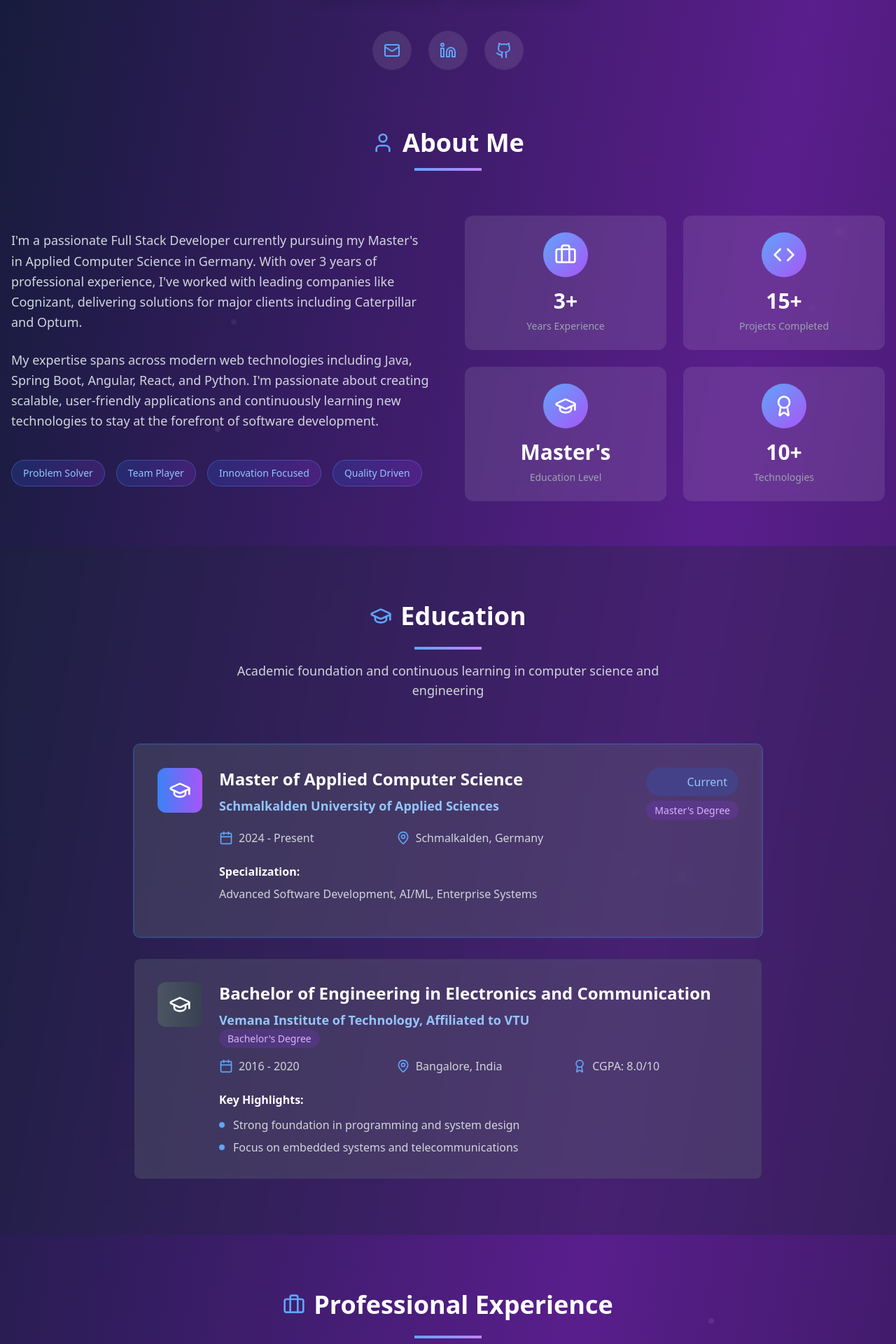
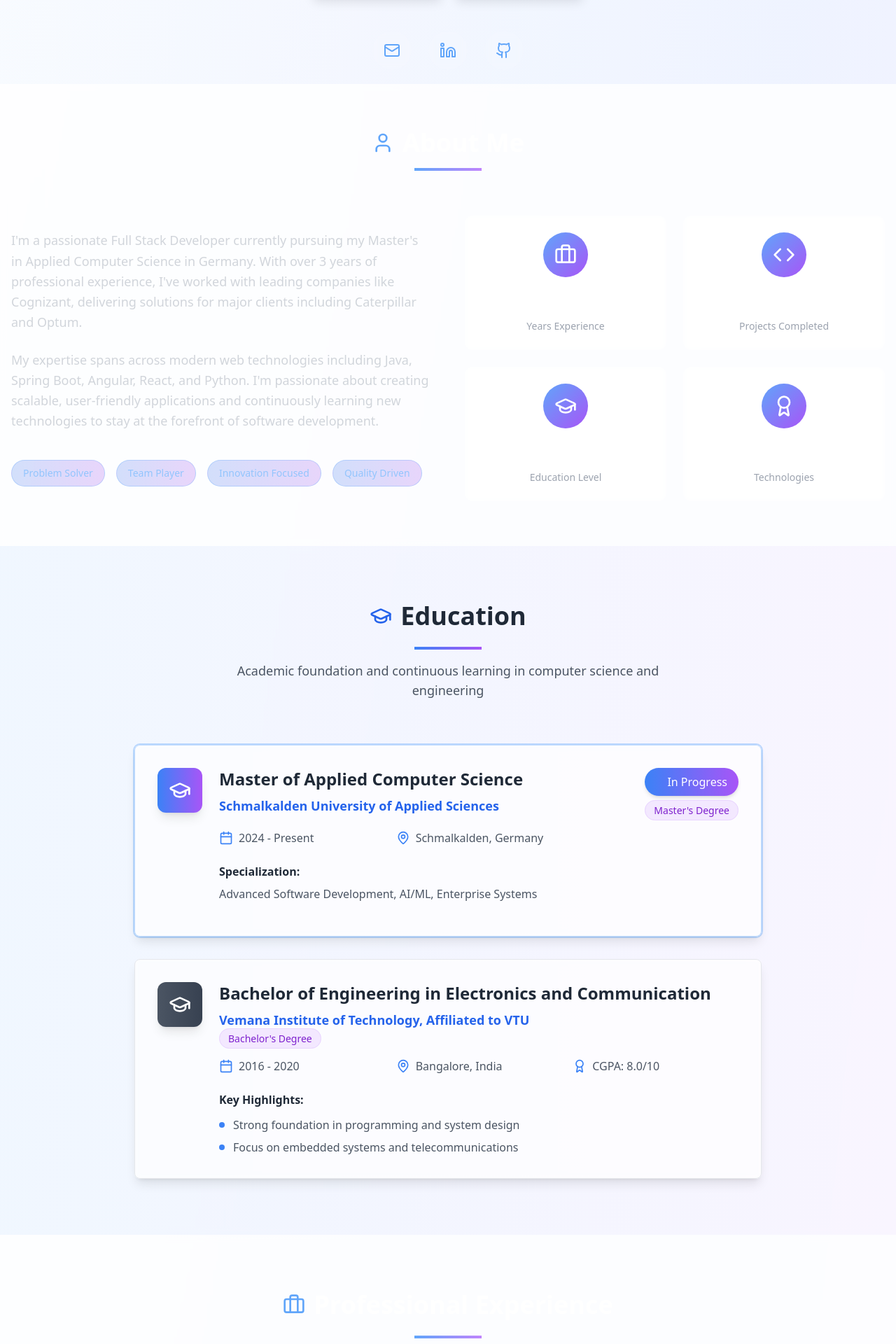
Before and after one commit to g-vidhulakripali/Portfolio, a React (Vite) app: page / in a window 1280 px wide. Shown: the part 680-2600 px from the top of the page at 70% size. Built offline with nearby package versions, Linux system fonts and the light colour scheme.

Commit message:
Refactor: Improve portfolio design
Implement white background with gradient sections and add motion effects.

```diff
--- a/src/components/EducationSection.tsx
+++ b/src/components/EducationSection.tsx
@@ -9,9 +9,9 @@ export const EducationSection = () => {
       institution: "Schmalkalden University of Applied Sciences",
       period: "2024 - Present",
       location: "Schmalkalden, Germany",
-      status: "Current",
       focus: "Advanced Software Development, AI/ML, Enterprise Systems",
-      type: "Master's Degree"
+      type: "Master's Degree",
+      isOngoing: true
     },
     {
       degree: "Bachelor of Engineering in Electronics and Communication",
@@ -20,7 +20,8 @@ export const EducationSection = () => {
       location: "Bangalore, India",
       cgpa: "8.0/10",
       achievements: ["Strong foundation in programming and system design", "Focus on embedded systems and telecommunications"],
-      type: "Bachelor's Degree"
+      type: "Bachelor's Degree",
+      isOngoing: false
     }
   ];
 
@@ -28,11 +29,11 @@ export const EducationSection = () => {
     <section className="container mx-auto px-4 py-20">
       <div className="text-center mb-16">
         <div className="flex items-center justify-center mb-6">
-          <GraduationCap className="w-8 h-8 text-blue-400 mr-3" />
-          <h2 className="text-4xl font-bold text-white">Education</h2>
+          <GraduationCap className="w-8 h-8 text-blue-600 mr-3" />
+          <h2 className="text-4xl font-bold text-gray-800">Education</h2>
         </div>
-        <div className="w-24 h-1 bg-gradient-to-r from-blue-400 to-purple-400 mx-auto mb-4"></div>
-        <p className="text-gray-300 max-w-2xl mx-auto text-lg">
+        <div className="w-24 h-1 bg-gradient-to-r from-blue-500 to-purple-500 mx-auto mb-4"></div>
+        <p className="text-gray-600 max-w-2xl mx-auto text-lg">
           Academic foundation and continuous learning in computer science and engineering
         </p>
       </div>
@@ -41,50 +42,50 @@ export const EducationSection = () => {
         {education.map((edu, index) => (
           <Card
             key={index}
-            className={`bg-white/10 backdrop-blur-sm border-gray-700/50 hover:bg-white/15 transition-all duration-300 ${
-              edu.status === 'Current' ? 'ring-2 ring-blue-400/30' : ''
+            className={`bg-white/70 backdrop-blur-sm border-gray-200/50 hover:bg-white/90 transition-all duration-300 shadow-lg hover:shadow-xl ${
+              edu.isOngoing ? 'ring-2 ring-blue-400/40 border-blue-200' : 'border-gray-200'
             }`}
           >
             <CardContent className="p-8">
               <div className="flex items-start">
                 <div className={`${
-                  edu.status === 'Current'
+                  edu.isOngoing
                     ? 'bg-gradient-to-r from-blue-500 to-purple-500'
                     : 'bg-gradient-to-r from-gray-600 to-gray-700'
-                } w-16 h-16 rounded-xl flex items-center justify-center mr-6 flex-shrink-0`}>
+                } w-16 h-16 rounded-xl flex items-center justify-center mr-6 flex-shrink-0 shadow-lg`}>
                   <GraduationCap className="w-8 h-8 text-white" />
                 </div>
 
                 <div className="flex-1">
                   <div className="flex flex-wrap items-start justify-between mb-4">
                     <div>
-                      <h3 className="text-2xl font-bold text-white mb-2">{edu.degree}</h3>
-                      <p className="text-blue-300 font-semibold text-lg">{edu.institution}</p>
+                      <h3 className="text-2xl font-bold text-gray-800 mb-2">{edu.degree}</h3>
+                      <p className="text-blue-600 font-semibold text-lg">{edu.institution}</p>
                     </div>
                     <div className="text-right">
-                      {edu.status && (
-                        <span className="bg-blue-600/20 px-4 py-2 rounded-full text-blue-300 font-medium mb-2 block">
-                          {edu.status}
-                        </span>
+                      {edu.isOngoing && (
+                        <div className="bg-gradient-to-r from-blue-500 to-purple-500 px-4 py-2 rounded-full text-white font-medium mb-2 shadow-md">
+                          In Progress
+                        </div>
                       )}
-                      <span className="bg-purple-600/20 px-3 py-1 rounded-full text-purple-300 text-sm">
+                      <span className="bg-purple-100 border border-purple-200 px-3 py-1 rounded-full text-purple-700 text-sm font-medium">
                         {edu.type}
                       </span>
                     </div>
                   </div>
 
                   <div className="grid md:grid-cols-3 gap-4 mb-6">
-                    <div className="flex items-center text-gray-300">
-                      <Calendar className="w-5 h-5 mr-2 text-blue-400" />
+                    <div className="flex items-center text-gray-600">
+                      <Calendar className="w-5 h-5 mr-2 text-blue-500" />
                       <span className="font-medium">{edu.period}</span>
                     </div>
-                    <div className="flex items-center text-gray-300">
-                      <MapPin className="w-5 h-5 mr-2 text-blue-400" />
+                    <div className="flex items-center text-gray-600">
+                      <MapPin className="w-5 h-5 mr-2 text-blue-500" />
                       <span className="font-medium">{edu.location}</span>
                     </div>
                     {edu.cgpa && (
-                      <div className="flex items-center text-gray-300">
-                        <Award className="w-5 h-5 mr-2 text-blue-400" />
+                      <div className="flex items-center text-gray-600">
+                        <Award className="w-5 h-5 mr-2 text-blue-500" />
                         <span className="font-medium">CGPA: {edu.cgpa}</span>
                       </div>
                     )}
@@ -92,18 +93,18 @@ export const EducationSection = () => {
 
                   {edu.focus && (
                     <div className="mb-4">
-                      <h4 className="text-white font-semibold mb-2">Specialization:</h4>
-                      <p className="text-gray-300">{edu.focus}</p>
+                      <h4 className="text-gray-800 font-semibold mb-2">Specialization:</h4>
+                      <p className="text-gray-600">{edu.focus}</p>
                     </div>
                   )}
 
                   {edu.achievements && (
                     <div>
-                      <h4 className="text-white font-semibold mb-3">Key Highlights:</h4>
+                      <h4 className="text-gray-800 font-semibold mb-3">Key Highlights:</h4>
                       <ul className="space-y-2">
                         {edu.achievements.map((achievement, idx) => (
-                          <li key={idx} className="text-gray-300 flex items-start">
-                            <div className="w-2 h-2 bg-blue-400 rounded-full mt-2 mr-3 flex-shrink-0"></div>
+                          <li key={idx} className="text-gray-600 flex items-start">
+                            <div className="w-2 h-2 bg-blue-500 rounded-full mt-2 mr-3 flex-shrink-0"></div>
                             {achievement}
                           </li>
                         ))}
--- a/src/index.css
+++ b/src/index.css
@@ -103,49 +103,96 @@
   }
 }
 
-/* 3D Moving Background Animations */
+/* Enhanced 3D Moving Background Animations */
 @keyframes float {
   0%, 100% {
-    transform: translateY(0px) rotate(0deg);
+    transform: translateY(0px) rotate(0deg) scale(1);
   }
   25% {
-    transform: translateY(-20px) rotate(90deg);
+    transform: translateY(-30px) rotate(90deg) scale(1.1);
   }
   50% {
-    transform: translateY(0px) rotate(180deg);
+    transform: translateY(0px) rotate(180deg) scale(1);
   }
   75% {
-    transform: translateY(-10px) rotate(270deg);
+    transform: translateY(-15px) rotate(270deg) scale(0.9);
   }
 }
 
 @keyframes drift {
   0% {
-    transform: translateX(0px) translateY(0px);
+    transform: translateX(0px) translateY(0px) rotate(0deg);
   }
   25% {
-    transform: translateX(20px) translateY(-15px);
+    transform: translateX(30px) translateY(-20px) rotate(90deg);
   }
   50% {
-    transform: translateX(-15px) translateY(-20px);
+    transform: translateX(-20px) translateY(-30px) rotate(180deg);
   }
   75% {
-    transform: translateX(-20px) translateY(10px);
+    transform: translateX(-30px) translateY(15px) rotate(270deg);
   }
   100% {
-    transform: translateX(0px) translateY(0px);
+    transform: translateX(0px) translateY(0px) rotate(360deg);
+  }
+}
+
+/* Scroll-based animations */
+@keyframes fadeInUp {
+  from {
+    opacity: 0;
+    transform: translateY(30px);
+  }
+  to {
+    opacity: 1;
+    transform: translateY(0);
+  }
+}
+
+@keyframes slideInRight {
+  from {
+    opacity: 0;
+    transform: translateX(50px);
+  }
+  to {
+    opacity: 1;
+    transform: translateX(0);
+  }
+}
+
+@keyframes slideInLeft {
+  from {
+    opacity: 0;
+    transform: translateX(-50px);
+  }
+  to {
+    opacity: 1;
+    transform: translateX(0);
   }
 }
 
 .animate-float {
-  animation: float 6s ease-in-out infinite;
+  animation: float 8s ease-in-out infinite;
 }
 
 .animate-drift {
-  animation: drift 8s ease-in-out infinite;
+  animation: drift 10s ease-in-out infinite;
 }
 
-/* Professional German styling enhancements */
+/* Scroll animation classes */
+.scroll-fade-in {
+  animation: fadeInUp 0.8s ease-out;
+}
+
+.scroll-slide-right {
+  animation: slideInRight 0.8s ease-out;
+}
+
+.scroll-slide-left {
+  animation: slideInLeft 0.8s ease-out;
+}
+
+/* Professional styling enhancements */
 .section-divider {
   background: linear-gradient(90deg, transparent, rgba(59, 130, 246, 0.3), transparent);
   height: 1px;
@@ -154,11 +201,32 @@
 
 .professional-card {
   backdrop-filter: blur(12px);
-  border: 1px solid rgba(255, 255, 255, 0.1);
-  box-shadow: 0 8px 32px rgba(0, 0, 0, 0.3);
+  border: 1px solid rgba(255, 255, 255, 0.2);
+  box-shadow: 0 8px 32px rgba(0, 0, 0, 0.1);
+  transition: all 0.3s ease;
 }
 
 .professional-card:hover {
   transform: translateY(-2px);
-  box-shadow: 0 12px 40px rgba(0, 0, 0, 0.4);
+  box-shadow: 0 12px 40px rgba(0, 0, 0, 0.15);
 }
+
+/* Smooth section transitions */
+section {
+  scroll-margin-top: 80px;
+}
+
+/* Enhanced background motion */
+@keyframes backgroundShift {
+  0%, 100% {
+    background-position: 0% 50%;
+  }
+  50% {
+    background-position: 100% 50%;
+  }
+}
+
+.bg-animated {
+  background-size: 200% 200%;
+  animation: backgroundShift 20s ease infinite;
+}
--- a/src/pages/Index.tsx
+++ b/src/pages/Index.tsx
@@ -10,24 +10,24 @@ import { ContactSection } from "@/components/ContactSection";
 
 const Index = () => {
   return (
-    <div className="min-h-screen bg-gradient-to-br from-slate-900 via-purple-900 to-slate-900 relative overflow-hidden">
-      {/* 3D Moving Background */}
+    <div className="min-h-screen bg-gradient-to-br from-white via-blue-50 to-purple-50 relative overflow-hidden">
+      {/* Moving Background Elements */}
       <div className="absolute inset-0 overflow-hidden">
-        <div className="absolute inset-0 bg-gradient-to-r from-blue-600/5 to-purple-600/5"></div>
+        <div className="absolute inset-0 bg-gradient-to-r from-blue-100/30 to-purple-100/30 animate-pulse"></div>
 
-        {/* 3D Floating geometric shapes */}
-        <div className="absolute top-20 left-20 w-32 h-32 bg-gradient-to-br from-blue-500/20 to-cyan-500/20 rounded-full blur-xl animate-pulse transform rotate-45"></div>
-        <div className="absolute top-40 right-32 w-24 h-24 bg-gradient-to-br from-purple-500/20 to-pink-500/20 rounded-lg blur-xl animate-pulse delay-1000 transform rotate-12"></div>
-        <div className="absolute bottom-32 left-32 w-40 h-40 bg-gradient-to-br from-green-500/20 to-blue-500/20 rounded-full blur-xl animate-pulse delay-2000"></div>
-        <div className="absolute top-1/2 right-1/4 w-28 h-28 bg-gradient-to-br from-orange-500/20 to-red-500/20 rounded-lg blur-xl animate-pulse delay-3000 transform rotate-45"></div>
-        <div className="absolute bottom-1/4 right-1/3 w-36 h-36 bg-gradient-to-br from-indigo-500/20 to-purple-500/20 rounded-full blur-xl animate-pulse delay-4000"></div>
+        {/* Floating geometric shapes with motion */}
+        <div className="absolute top-20 left-20 w-32 h-32 bg-gradient-to-br from-blue-200/40 to-cyan-200/40 rounded-full blur-xl animate-float"></div>
+        <div className="absolute top-40 right-32 w-24 h-24 bg-gradient-to-br from-purple-200/40 to-pink-200/40 rounded-lg blur-xl animate-drift delay-1000"></div>
+        <div className="absolute bottom-32 left-32 w-40 h-40 bg-gradient-to-br from-green-200/40 to-blue-200/40 rounded-full blur-xl animate-float delay-2000"></div>
+        <div className="absolute top-1/2 right-1/4 w-28 h-28 bg-gradient-to-br from-orange-200/40 to-red-200/40 rounded-lg blur-xl animate-drift delay-3000"></div>
+        <div className="absolute bottom-1/4 right-1/3 w-36 h-36 bg-gradient-to-br from-indigo-200/40 to-purple-200/40 rounded-full blur-xl animate-float delay-4000"></div>
 
         {/* Moving particles */}
         <div className="absolute inset-0">
-          {[...Array(20)].map((_, i) => (
+          {[...Array(15)].map((_, i) => (
             <div
               key={i}
-              className={`absolute w-2 h-2 bg-white/10 rounded-full animate-pulse`}
+              className={`absolute w-1 h-1 bg-blue-300/30 rounded-full animate-pulse`}
               style={{
                 left: `${Math.random() * 100}%`,
                 top: `${Math.random() * 100}%`,
@@ -44,22 +44,34 @@ const Index = () => {
 
         <main className="space-y-0">
           <HeroSection />
-          <div id="about">
+
+          {/* About Section - White background */}
+          <div id="about" className="bg-white/80 backdrop-blur-sm scroll-fade-in">
             <AboutSection />
           </div>
-          <div id="education" className="bg-slate-800/30 backdrop-blur-sm">
+
+          {/* Education Section - Light gradient */}
+          <div id="education" className="bg-gradient-to-r from-blue-50/80 to-purple-50/80 backdrop-blur-sm scroll-slide-right">
             <EducationSection />
           </div>
-          <div id="experience">
+
+          {/* Experience Section - White background */}
+          <div id="experience" className="bg-white/80 backdrop-blur-sm scroll-fade-in">
             <ExperienceTimeline />
           </div>
-          <div id="skills" className="bg-slate-800/30 backdrop-blur-sm">
+
+          {/* Skills Section - Light gradient */}
+          <div id="skills" className="bg-gradient-to-r from-purple-50/80 to-pink-50/80 backdrop-blur-sm scroll-slide-left">
             <SkillsShowcase />
           </div>
-          <div id="projects">
+
+          {/* Projects Section - White background */}
+          <div id="projects" className="bg-white/80 backdrop-blur-sm scroll-fade-in">
             <ProjectsShowcase />
           </div>
-          <div id="contact" className="bg-slate-800/30 backdrop-blur-sm">
+
+          {/* Contact Section - Light gradient */}
+          <div id="contact" className="bg-gradient-to-r from-blue-50/80 to-indigo-50/80 backdrop-blur-sm scroll-slide-right">
             <ContactSection />
           </div>
         </main>
```
